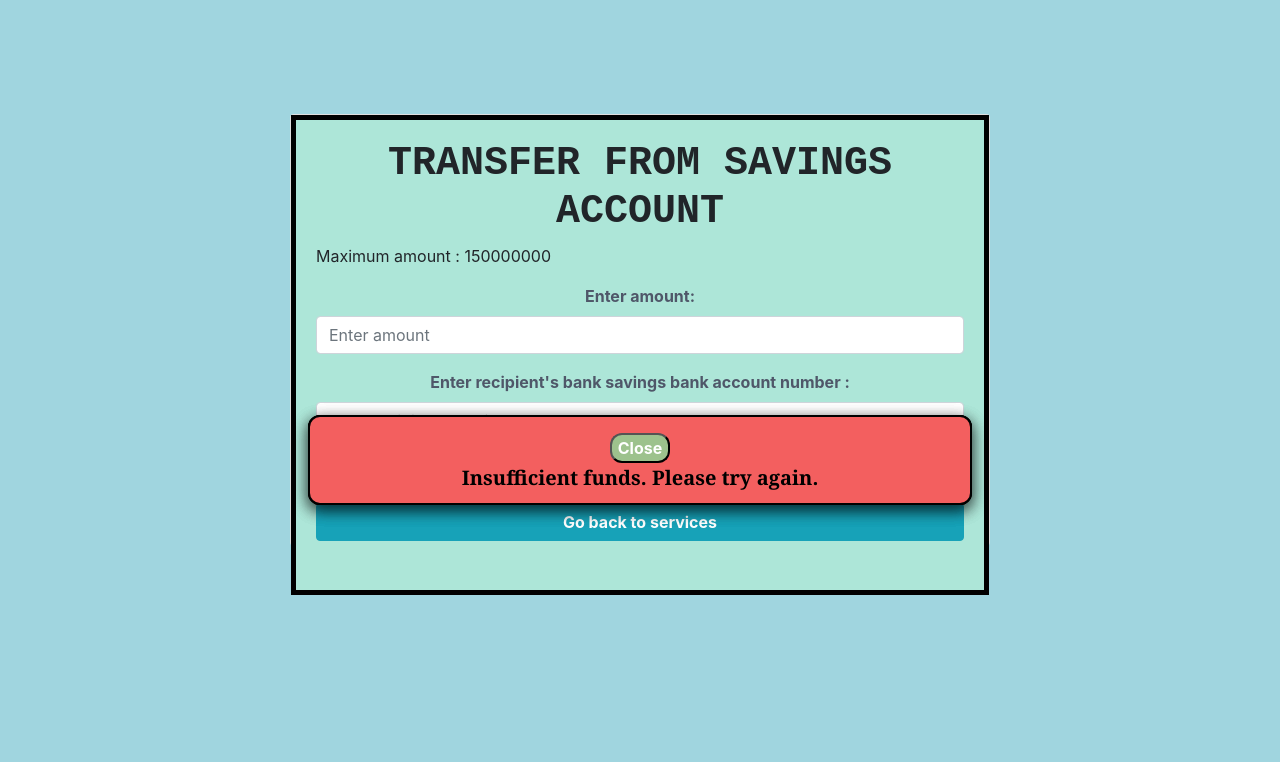
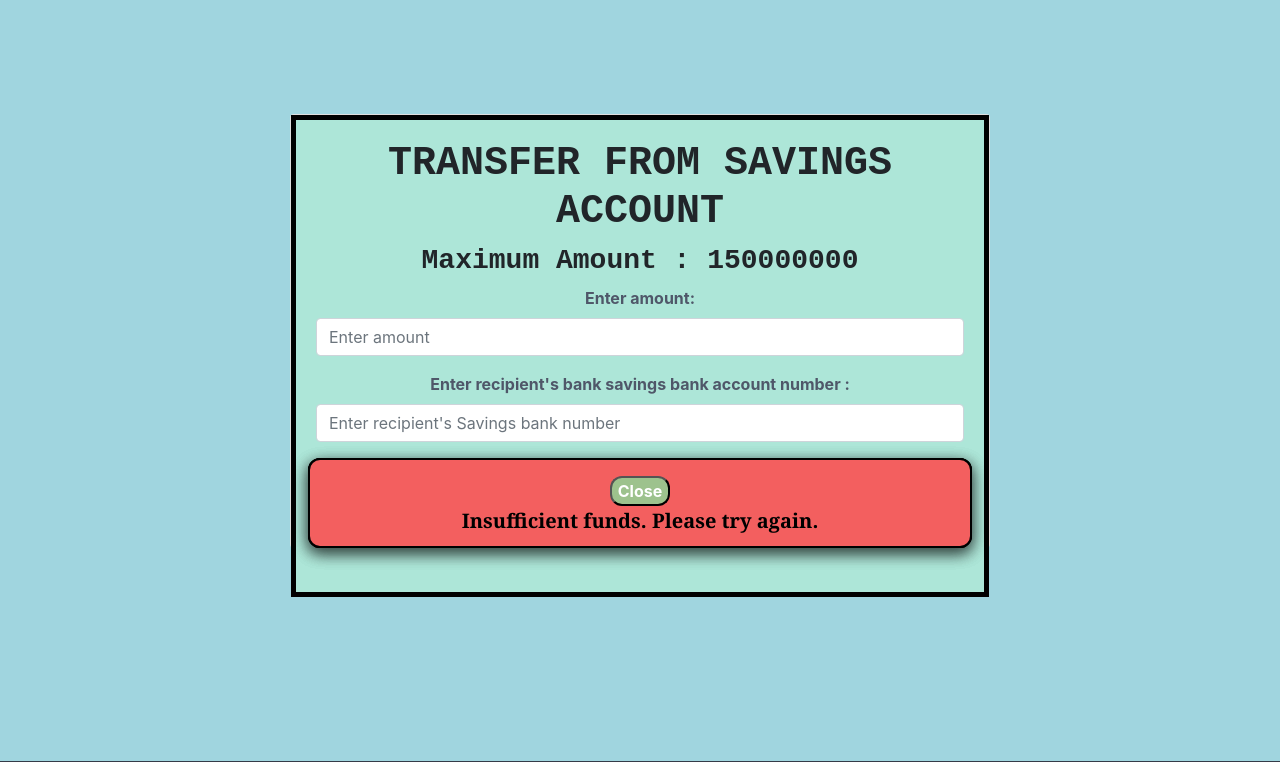
Before and after one commit to MrTitan444/Shimmy.shimmy.bank, a Flask app: page /transfer in a window 1280 px wide. Shown: the part 58-820 px from the top of the page. Run offline with Flask 3, Linux system fonts and the light colour scheme; the visitor is signed in with stand-in values (Sample User, id 1); parts of the project's set-up code (start-up, migrations or seed data) failed here and were passed over.

Commit message:
transfers dialogs

```diff
--- a/Shimmy Shimmy Bank/Shimmy.shimmy.bank/website/templates/transfer.html
+++ b/Shimmy Shimmy Bank/Shimmy.shimmy.bank/website/templates/transfer.html
@@ -16,7 +16,7 @@
     <div class="card-body">
           <div>
             <h1 style="font-family: 'Courier New'"><center><b>{% block trans %}TRANSFER FROM SAVINGS ACCOUNT{% endblock %}</b></center></h1>
-            <p>Maximum amount : 150000000</p>
+            <center><h3 style="font-family: 'Courier New'"><b>Maximum Amount : 150000000</b></h3></center>
             <form method="post" action="{{ url_for('views.s_transfer_btn') }}">
                 <center><div class="form-group">
                   <label for="amount" style="color: #4f5769;"><b>{% block amount %}Enter amount:{% endblock %}</b></label>
@@ -31,7 +31,7 @@
             </form>
 
           {% if session.get('s_transfer')==True %}
-            <dialog open style="width: 95%; height: 90px; top: 300px; left: 0; border: 2px solid rgb(0, 0, 0); border-radius: 12px;; background-color: rgb(148, 201, 146); box-shadow: rgba(0, 0, 0, 0.35) 0px 5px 15px;">
+            <dialog open style="width: 95%; height: 90px; top: 343px; left: 0; border: 2px solid rgb(0, 0, 0); border-radius: 12px;; background-color: rgb(148, 201, 146); box-shadow: rgba(0, 0, 0, 0.35) 0px 5px 15px;">
               <form method="dialog" open>
                 <center> <button class="Close-button" aria-label="Close" style="background-color: rgb(157, 194, 141); border-radius: 12px; color: rgb(255, 255, 255); cursor: pointer;"><b>Close</b></button></center>
                 <center><p style="font-family: Cambria, Cochin, Georgia, Times, 'Times New Roman', serif; color: rgb(0, 0, 0);font-size: 20px;"><b>Transfer successful!!</b></p></center>
@@ -40,7 +40,7 @@
           {% endif %}
 
           {% if session.get('t_user_not_found')==True %}
-            <dialog open style="width: 95%; height: 90px; top: 300px; left: 0; border: 2px solid rgb(0, 0, 0); border-radius: 12px;; background-color: rgb(243, 95, 95); box-shadow: rgba(0, 0, 0, 0.35) 0px 5px 15px;">
+            <dialog open style="width: 95%; height: 90px; top: 343px; left: 0; border: 2px solid rgb(0, 0, 0); border-radius: 12px;; background-color: rgb(243, 95, 95); box-shadow: rgba(0, 0, 0, 0.35) 0px 5px 15px;">
               <form method="dialog" open>
                 <center> <button class="Close-button" aria-label="Close" style="background-color: rgb(157, 194, 141); border-radius: 12px; color: rgb(255, 255, 255); cursor: pointer;"><b>Close</b></button></center>
                 <center><p style="font-family: Cambria, Cochin, Georgia, Times, 'Times New Roman', serif; color: rgb(0, 0, 0);font-size: 20px;"><b>Recipient not found. Please try again.</b></p></center>
@@ -48,20 +48,19 @@
             {% set dummy=session.pop('t_user_not_found') %}
           {% endif %}
           {% if session.get('insufficient_funds')==True %}
-            <dialog open style="width: 95%; height: 90px; top: 300px; left: 0; border: 2px solid rgb(0, 0, 0); border-radius: 12px;; background-color: rgb(243, 95, 95); box-shadow: rgba(0, 0, 0, 0.35) 0px 5px 15px;">
+            <dialog open style="width: 95%; height: 90px; top: 343px; left: 0; border: 2px solid rgb(0, 0, 0); border-radius: 12px;; background-color: rgb(243, 95, 95); box-shadow: rgba(0, 0, 0, 0.35) 0px 5px 15px;">
               <form method="dialog" open>
                 <center> <button class="Close-button" aria-label="Close" style="background-color: rgb(157, 194, 141); border-radius: 12px; color: rgb(255, 255, 255); cursor: pointer;"><b>Close</b></button></center>
                 <center><p style="font-family: Cambria, Cochin, Georgia, Times, 'Times New Roman', serif; color: rgb(0, 0, 0);font-size: 20px;"><b>Insufficient funds. Please try again.</b></p></center>
             </dialog>
             {% set dummy=session.pop('insufficient_funds') %}
           {% endif %}
-
             <br>
           </div>
           </div>
         </div>
       </div>
-  <br><br><br><br><br><br><br><br><br><br><br><br><br><br>
+  <br><br><br><br><br><br><br><br><br><br><br><br><br>
   {% endblock %}
 <!-- Footer -->
 {% block footer %}{{ super() }}{% endblock %}
```
Also changed, not shown: Shimmy Shimmy Bank/Shimmy.shimmy.bank/website/templates/deposit.html (+4 -4 lines), Shimmy Shimmy Bank/Shimmy.shimmy.bank/website/templates/withdraw.html (+6 -5 lines).
